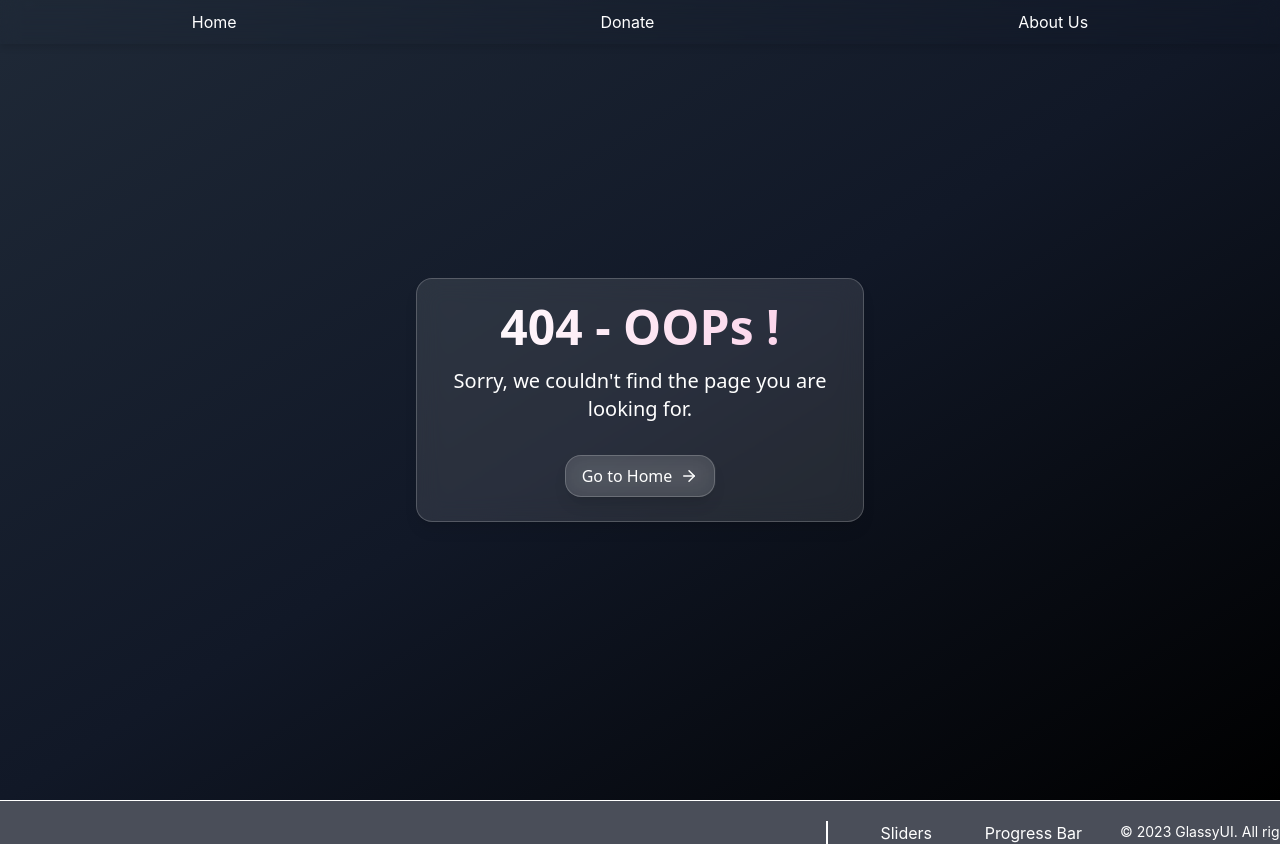
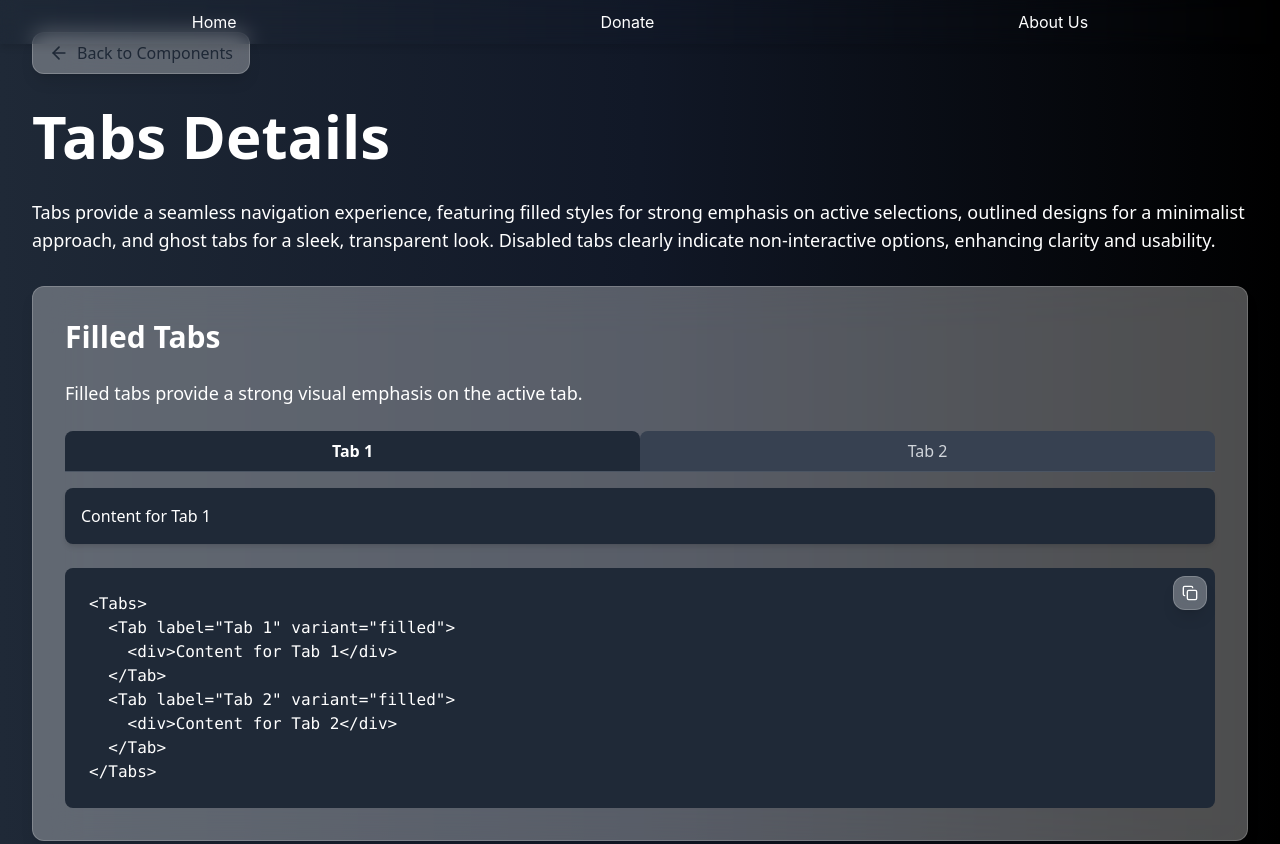
Before and after one commit to Jaishree2310/GlassyUI-Components, a React (Create React App) app: page /tabs-details in a window 1280 px wide. Shown: the top 844 px of the page. Built offline with nearby package versions, Linux system fonts and the light colour scheme.

Commit message:
Added Tabs Component

```diff
--- a/src/App.tsx
+++ b/src/App.tsx
@@ -29,6 +29,7 @@ import ContactUsDetailsPage from './components/ContactUsDetailsPage';
 import PaginationDetails from './components/PaginationDetails';
 import TestimonialDetails from './components/TestimonialDetails';
 import Footer from './components/Footer';
+import TabsDetail from './components/TabsDetails';
 
 const App: React.FC = () => {
   return (
@@ -68,6 +69,7 @@ const App: React.FC = () => {
         <Route path='/contact-details' element={<ContactUsDetailsPage />} />
         <Route path='/pagination-details' element={<PaginationDetails />} />
         <Route path='/testimonial-details' element={<TestimonialDetails />} />
+        <Route path='/tabs-details' element={<TabsDetail />} />
 
         <Route path='*' element={<NotFoundPage />} />
       </Routes>
--- a/src/components/GlassyUIComponentsPage.tsx
+++ b/src/components/GlassyUIComponentsPage.tsx
@@ -18,6 +18,7 @@ import {
 
 import BackToTopButton from './BackToTop';
 import { HiOutlineWrenchScrewdriver } from 'react-icons/hi2';
+import { on } from 'events';
 
 interface ComponentCardProps {
   title: string;
@@ -205,6 +206,12 @@ const GlassyUIComponentsPage: React.FC = () => {
       icon: <HiOutlineWrenchScrewdriver size={24} />,
       onClick: () => navigate('/generator'),
     },
+    {
+      title: 'Tabs',
+      description: 'Tabs component with varients in glassmorphic styling.',
+      icon: <Layout size={24} />,
+      onClick: () => navigate('/tabs-details'),
+    },
   ];
 
   const [filteredData, setFilteredData] = useState(componentsData);
--- /dev/null
+++ b/src/components/Tabs.tsx
@@ -0,0 +1,59 @@
+import React, { useState } from 'react';
+
+interface TabProps {
+  label: string;
+  children: React.ReactNode;
+  icon?: React.ReactNode;
+  variant?: 'filled' | 'outlined' | 'ghost';
+  disabled?: boolean;
+}
+
+interface TabsProps {
+  children: React.ReactElement<TabProps>[];
+}
+
+export const Tab: React.FC<TabProps> = ({ children }) => {
+  return <>{children}</>;
+};
+
+export const Tabs: React.FC<TabsProps> = ({ children }) => {
+  const [activeTab, setActiveTab] = useState(0);
+
+  return (
+    <div className='tabs'>
+      <div className='tab-list flex border-b border-gray-600'>
+        {children.map((tab, index) => {
+          const isDisabled = tab.props.disabled;
+          return (
+            <button
+              key={index}
+              className={`tab flex-1 text-center py-2 px-4 transition-colors duration-300 ease-in-out rounded-t-lg
+                ${isDisabled ? 'cursor-not-allowed opacity-50' : ''}
+                ${
+                  activeTab === index
+                    ? tab.props.variant === 'outlined'
+                      ? 'bg-transparent border-b-2 border-white-600 text-white-600'
+                      : tab.props.variant === 'ghost'
+                        ? 'bg-transparent text-white-600'
+                        : 'bg-gray-800 text-white font-semibold'
+                    : tab.props.variant === 'outlined'
+                      ? 'bg-transparent text-gray-300 hover:bg-gray-600'
+                      : tab.props.variant === 'ghost'
+                        ? 'bg-transparent text-gray-300 hover:bg-gray-600'
+                        : 'bg-gray-700 text-gray-300 hover:bg-gray-600'
+                }`}
+              onClick={() => !isDisabled && setActiveTab(index)} // Disable click if tab is disabled
+              disabled={isDisabled}
+            >
+              {tab.props.icon && <span className='mr-2'>{tab.props.icon}</span>}
+              {tab.props.label}
+            </button>
+          );
+        })}
+      </div>
+      <div className='tab-content mt-4 p-4 bg-gray-800 rounded-lg shadow-md transition-all duration-300'>
+        {children[activeTab]}
+      </div>
+    </div>
+  );
+};
--- /dev/null
+++ b/src/components/TabsDetails.tsx
@@ -0,0 +1,191 @@
+import React, { useState, ReactNode } from 'react';
+import { Tabs, Tab } from './Tabs';
+import BackToTopButton from './BackToTop';
+import { ArrowLeft, Copy, Check } from 'lucide-react';
+import { useNavigate } from 'react-router-dom';
+
+const getGlassyClasses = () => {
+  return 'backdrop-filter backdrop-blur-xl bg-white/30 border border-white/20 rounded-xl shadow-lg transition-all duration-300';
+};
+
+const CopyButton: React.FC<{
+  text: string;
+  codeKey: string;
+  copied: boolean;
+  onClick: () => void;
+}> = ({ copied, onClick }) => (
+  <button
+    onClick={onClick}
+    className={`absolute top-2 right-2 ${getGlassyClasses()} p-2 hover:bg-white/40 transition-all duration-300 z-10`}
+    title='Copy to clipboard'
+  >
+    {copied ? (
+      <Check size={16} className='text-green-600' />
+    ) : (
+      <Copy size={16} className='text-white' />
+    )}
+  </button>
+);
+
+const TabsDetail: React.FC = () => {
+  const navigate = useNavigate();
+  const [copiedStates, setCopiedStates] = useState<{ [key: string]: boolean }>(
+    {},
+  );
+
+  const copyToClipboard = (text: string, key: string) => {
+    navigator.clipboard.writeText(text).then(() => {
+      setCopiedStates(prev => ({ ...prev, [key]: true }));
+      setTimeout(
+        () => setCopiedStates(prev => ({ ...prev, [key]: false })),
+        2000,
+      );
+    });
+  };
+
+  return (
+    <div className='min-h-screen p-8 font-sans bg-gradient-to-r from-gray-800 via-gray-900 to-black text-white relative'>
+      <BackToTopButton />
+      <div className='relative z-10'>
+        <button
+          onClick={() => navigate(-1)}
+          className={`mb-8 flex items-center ${getGlassyClasses()} px-4 py-2 hover:bg-white/40 transition-all duration-300 text-gray-800`}
+        >
+          <ArrowLeft size={20} className='mr-2' />
+          Back to Components
+        </button>
+
+        <h1 className='text-6xl font-bold mb-8 text-white'>Tabs Details</h1>
+        <p className='text-lg text-white mb-8'>
+          Tabs provide a seamless navigation experience, featuring filled styles
+          for strong emphasis on active selections, outlined designs for a
+          minimalist approach, and ghost tabs for a sleek, transparent look.
+          Disabled tabs clearly indicate non-interactive options, enhancing
+          clarity and usability.
+        </p>
+
+        {/* Filled Tabs Section */}
+        <TabsSection
+          title='Filled Tabs'
+          description='Filled tabs provide a strong visual emphasis on the active tab.'
+          exampleCode={`<Tabs>\n  <Tab label="Tab 1" variant="filled">\n    <div>Content for Tab 1</div>\n  </Tab>\n  <Tab label="Tab 2" variant="filled">\n    <div>Content for Tab 2</div>\n  </Tab>\n</Tabs>`}
+          copied={copiedStates[`exampleCode-Filled Tabs`]}
+          onCopy={() =>
+            copyToClipboard(
+              `Example Code for Filled Tabs`,
+              `exampleCode-Filled Tabs`,
+            )
+          }
+        >
+          <Tabs>
+            <Tab label='Tab 1' variant='filled'>
+              <div className='text-white'>Content for Tab 1</div>
+            </Tab>
+            <Tab label='Tab 2' variant='filled'>
+              <div className='text-white'>Content for Tab 2</div>
+            </Tab>
+          </Tabs>
+        </TabsSection>
+
+        {/* Outlined Tabs Section */}
+        <TabsSection
+          title='Outlined Tabs'
+          description='Outlined tabs offer a subtle, elegant look with clear distinction between tabs.'
+          exampleCode={`<Tabs>\n  <Tab label="Tab 1" variant="outlined">\n    <div>Content for Tab 1</div>\n  </Tab>\n  <Tab label="Tab 2" variant="outlined">\n    <div>Content for Tab 2</div>\n  </Tab>\n</Tabs>`}
+          copied={copiedStates[`exampleCode-Outlined Tabs`]}
+          onCopy={() =>
+            copyToClipboard(
+              `Example Code for Outlined Tabs`,
+              `exampleCode-Outlined Tabs`,
+            )
+          }
+        >
+          <Tabs>
+            <Tab label='Tab 1' variant='outlined'>
+              <div className='text-white'>Content for Tab 1</div>
+            </Tab>
+            <Tab label='Tab 2' variant='outlined'>
+              <div className='text-white'>Content for Tab 2</div>
+            </Tab>
+          </Tabs>
+        </TabsSection>
+
+        {/* Ghost Tabs Section */}
+        <TabsSection
+          title='Ghost Tabs'
+          description='Ghost tabs provide a minimalist approach, perfect for subtle navigation.'
+          exampleCode={`<Tabs>\n  <Tab label="Tab 1" variant="ghost">\n    <div>Content for Tab 1</div>\n  </Tab>\n  <Tab label="Tab 2" variant="ghost">\n    <div>Content for Tab 2</div>\n  </Tab>\n</Tabs>`}
+          copied={copiedStates[`exampleCode-Ghost Tabs`]}
+          onCopy={() =>
+            copyToClipboard(
+              `Example Code for Ghost Tabs`,
+              `exampleCode-Ghost Tabs`,
+            )
+          }
+        >
+          <Tabs>
+            <Tab label='Tab 1' variant='ghost'>
+              <div className='text-white'>Content for Tab 1</div>
+            </Tab>
+            <Tab label='Tab 2' variant='ghost'>
+              <div className='text-white'>Content for Tab 2</div>
+            </Tab>
+          </Tabs>
+        </TabsSection>
+
+        {/* Disabled Tabs Section */}
+        <TabsSection
+          title='Disabled Tabs'
+          description='Disabled tabs indicate non-interactive states, enhancing user experience.'
+          exampleCode={`<Tabs>\n  <Tab label="Tab 1" disabled>\n    <div>Content for Tab 1</div>\n  </Tab>\n  <Tab label="Tab 2" disabled>\n    <div>Content for Tab 2</div>\n  </Tab>\n</Tabs>`}
+          copied={copiedStates[`exampleCode-Disabled Tabs`]}
+          onCopy={() =>
+            copyToClipboard(
+              `Example Code for Disabled Tabs`,
+              `exampleCode-Disabled Tabs`,
+            )
+          }
+        >
+          <Tabs>
+            <Tab label='Tab 1' disabled>
+              <div className='text-white'>Content for Tab 1 (Disabled)</div>
+            </Tab>
+            <Tab label='Tab 2' disabled>
+              <div className='text-white'>Content for Tab 2 (Disabled)</div>
+            </Tab>
+          </Tabs>
+        </TabsSection>
+      </div>
+    </div>
+  );
+};
+
+const TabsSection: React.FC<{
+  title: string;
+  description: string;
+  exampleCode: string;
+  copied: boolean;
+  onCopy: () => void;
+  children: ReactNode;
+}> = ({ title, description, exampleCode, copied, onCopy, children }) => {
+  return (
+    <div className={`${getGlassyClasses()} p-8 mb-8 relative`}>
+      <h2 className='text-3xl font-bold mb-6 text-white'>{title}</h2>
+      <p className='mb-6 text-lg text-white'>{description}</p>
+      <div className='mb-6'>{children}</div>
+      <div className='relative'>
+        <pre className='bg-gray-800 text-white p-6 rounded-lg overflow-x-auto whitespace-pre-wrap max-sm:text-[0.55rem]'>
+          {exampleCode}
+        </pre>
+        <CopyButton
+          text={exampleCode}
+          codeKey={title}
+          copied={copied}
+          onClick={onCopy}
+        />
+      </div>
+    </div>
+  );
+};
+
+export default TabsDetail;
```
